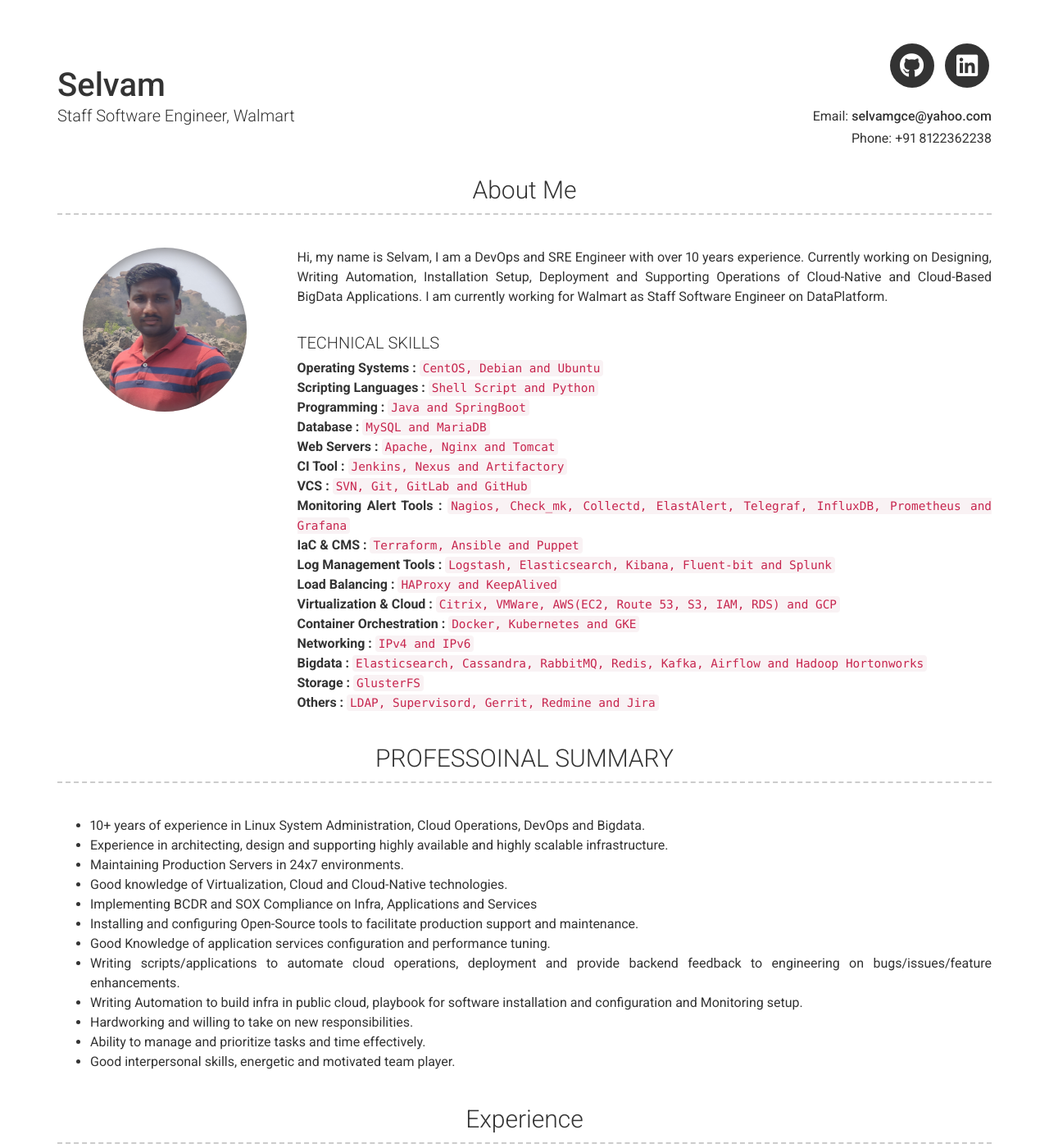
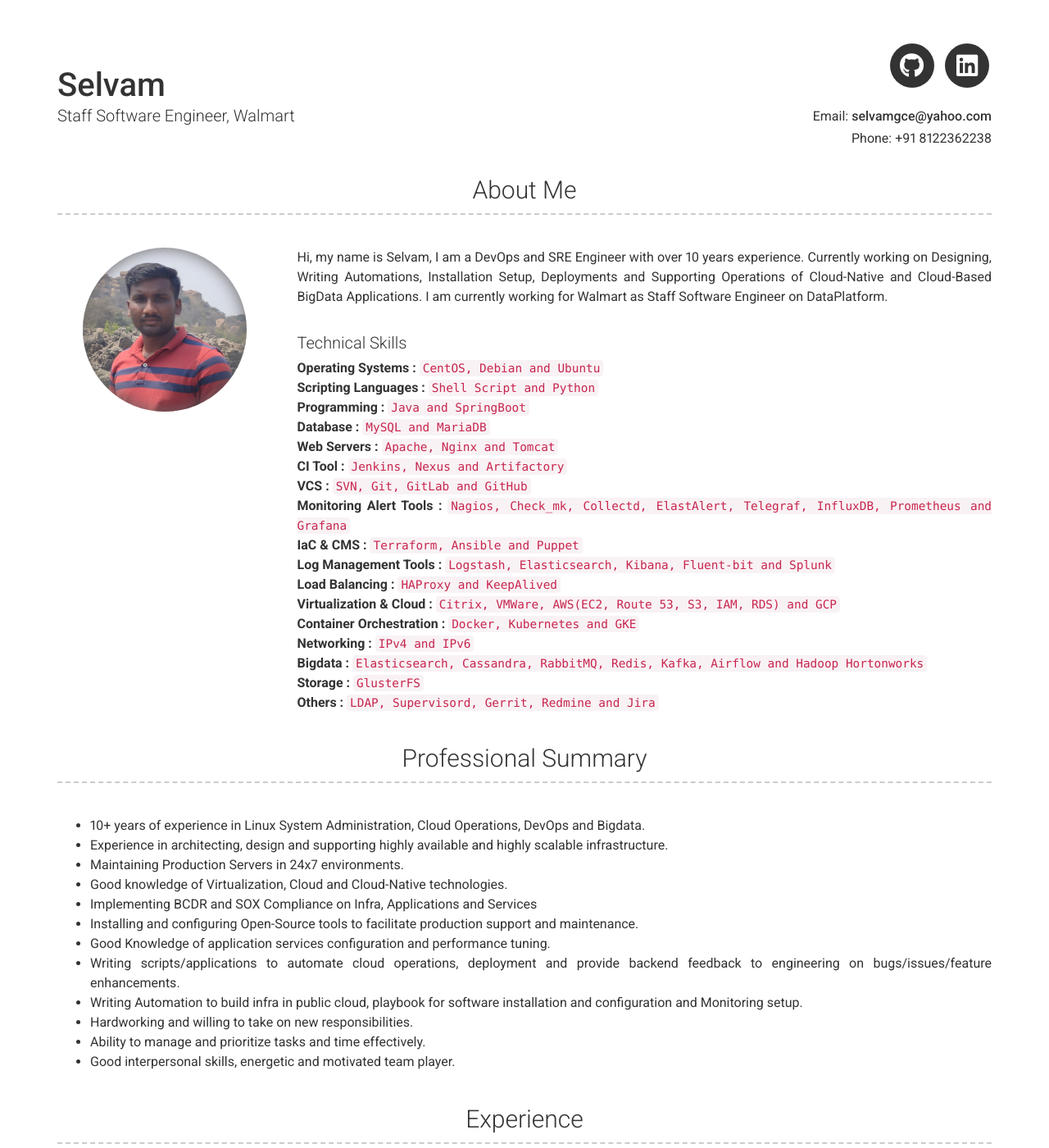
Before and after one commit to selvamcoding/resume, a Jekyll site: the page built from index.md, in a window 1280 px wide and 1400 px high. Shown: the whole window at 82% size. Built offline with Jekyll 4.4.1, drawn with Linux system fonts in a browser that asks for light colours; nearby versions of some CDN libraries; some of the changed text lies outside the part shown.

Commit message:
changing title to smal letters

```diff
--- a/_config.yml
+++ b/_config.yml
@@ -30,12 +30,12 @@ about_title: About Me
 about_profile_image: images/selvam_profile.jpg
 about_content: | # this will include new lines to allow paragraphs
   Hi, my name is Selvam, I am a DevOps and SRE Engineer with over 10 years experience.
-  Currently working on Designing, Writing Automation, Installation Setup, Deployment and Supporting Operations of
+  Currently working on Designing, Writing Automations, Installation Setup, Deployments and Supporting Operations of
   Cloud-Native and Cloud-Based BigData Applications.
-  I am currently working for Walmart as Staff Software Engineer on DataPlatform.<br>
+  I am currently working for Walmart as Staff Software Engineer on DataPlatform.
   <br>
 
-  ## TECHNICAL SKILLS<br>
+  ## Technical Skills
   **Operating Systems :** `CentOS, Debian and Ubuntu`
   **Scripting Languages :** `Shell Script and Python`
   **Programming :** `Java and SpringBoot`
@@ -55,7 +55,7 @@ about_content: | # this will include new lines to allow paragraphs
   **Others :** `LDAP, Supervisord, Gerrit, Redmine and Jira`
 
 content:
-  - title: PROFESSOINAL SUMMARY
+  - title: Professional Summary
     layout: text
     content: |
         - 10+ years of experience in Linux System Administration, Cloud Operations, DevOps and Bigdata.
@@ -118,11 +118,12 @@ content:
           local language on Dailyhunt.
         description: |
           - Integrating Jenkins jobs and Ansible playbook to automate releases.
-          - Writing Ansible playbook for Application installation, Cloud Operation and system hygiene checks.
+          - Writing Ansible playbook for Application installation, Cloud Operation and System hygiene checks.
           - Streamlining Supervisord Installation and writing INI file for program autostarts.
           - Troubleshooting Java heap size issue and deadlocks.
           - Writing Python automation to collect infra statistics like LB rule traffic, Vcenter Esxi and
-            Vms CPU, Memory Data Metrics for analysis.▪ Installing Hadoop Hortonworks Setup.
+            Vms CPU, Memory Data Metrics for analysis.
+          - Installing Hadoop Hortonworks Setup.
           - Writing Python script to collect Redis info and commandstats details at frequent interval and push metrics
             to influxdb for monitoring.
           - Written automation to fetch Elasticsearch cluster stats for monitoring.
```
